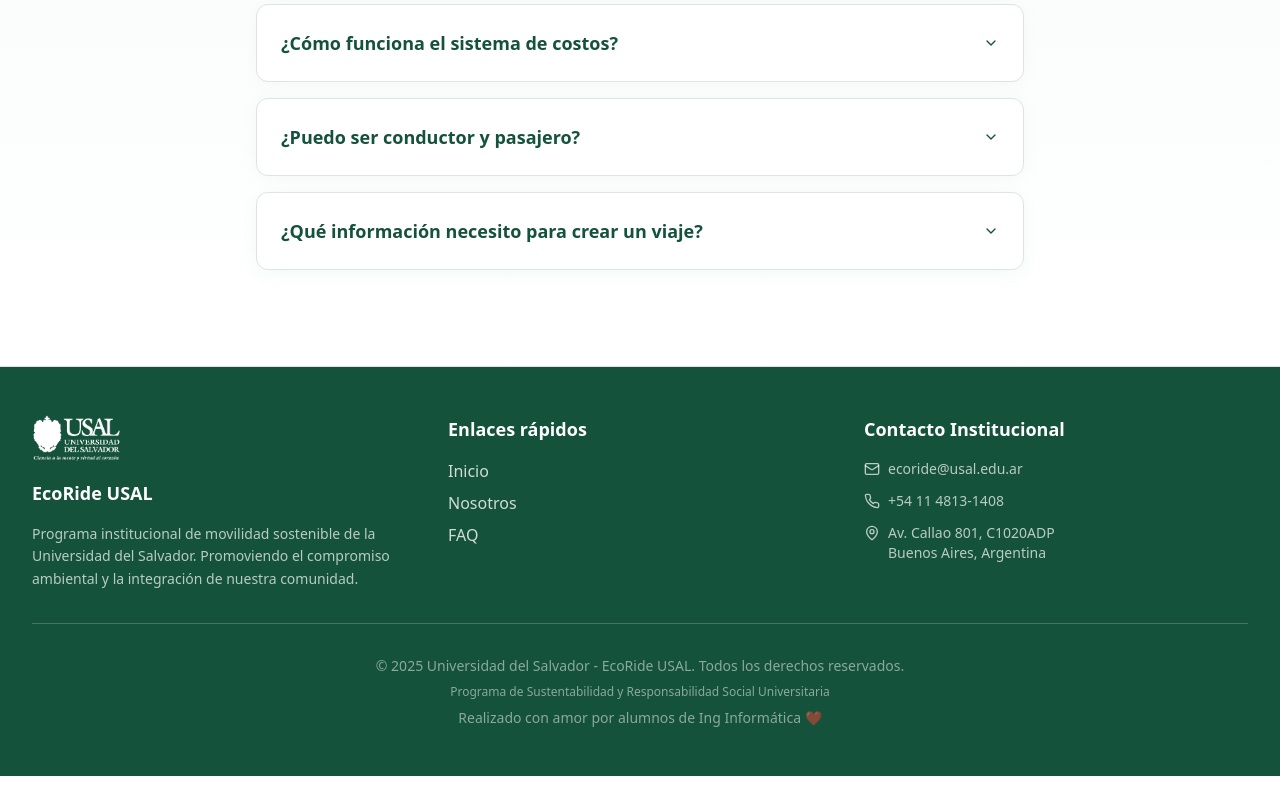
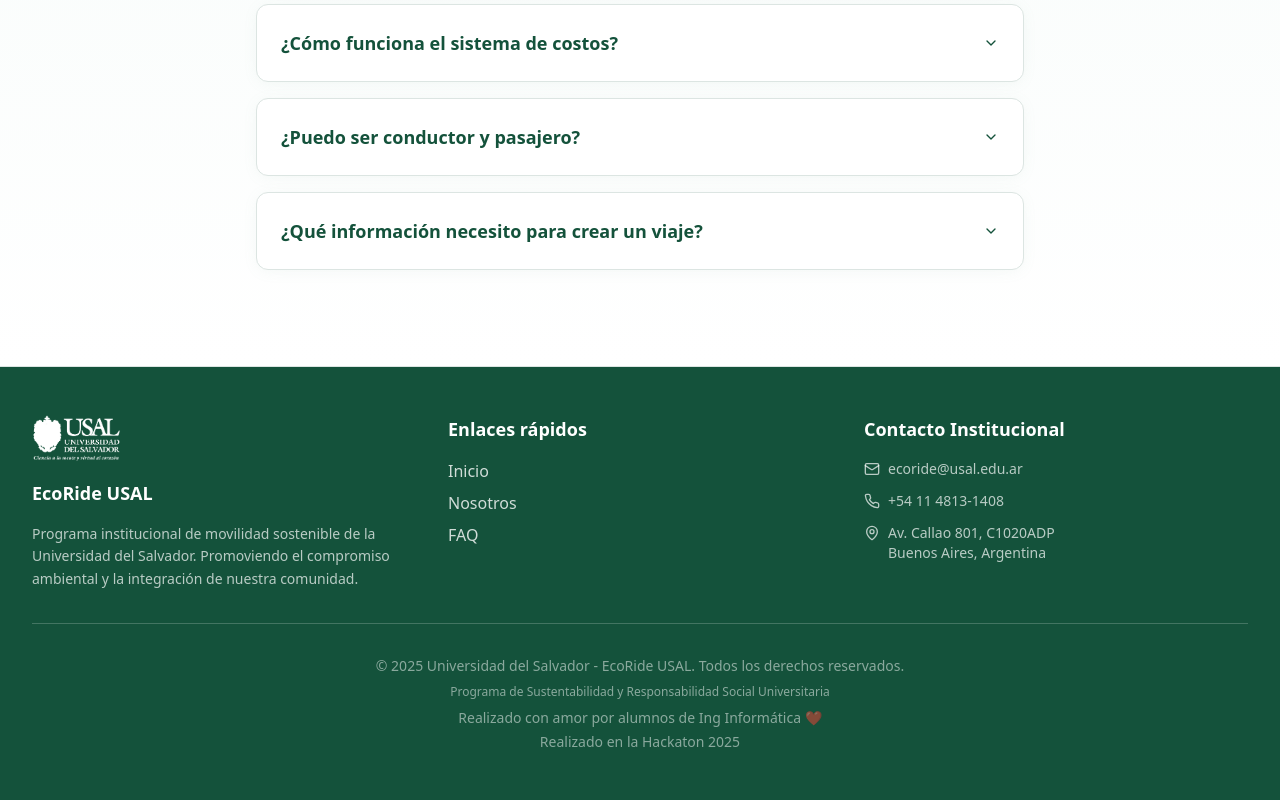
Before and after one commit to Danker-Bot/ride-eco-campus, a React (Vite) app: page / in a window 1280 px wide. Shown: the part 4806-5606 px from the top of the page. Before the commit the page ends 5582 px from the top, so only its background shows below. Built offline with nearby package versions, Linux system fonts and the light colour scheme.

Commit message:
Add footer text

```diff
--- a/src/components/Footer.tsx
+++ b/src/components/Footer.tsx
@@ -53,6 +53,7 @@ const Footer = () => {
           <p>&copy; {new Date().getFullYear()} Universidad del Salvador - EcoRide USAL. Todos los derechos reservados.</p>
           <p className="mt-2 text-xs">Programa de Sustentabilidad y Responsabilidad Social Universitaria</p>
           <p className="mt-2 text-sm font-medium">Realizado con amor por alumnos de Ing Informática ❤️</p>
+          <p className="mt-1 text-sm font-medium">Realizado en la Hackaton 2025</p>
         </div>
       </div>
     </footer>
```
